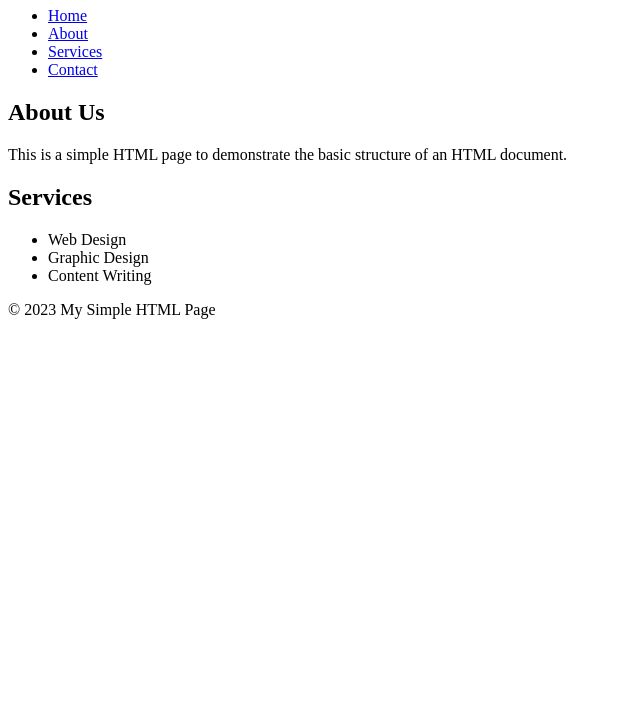
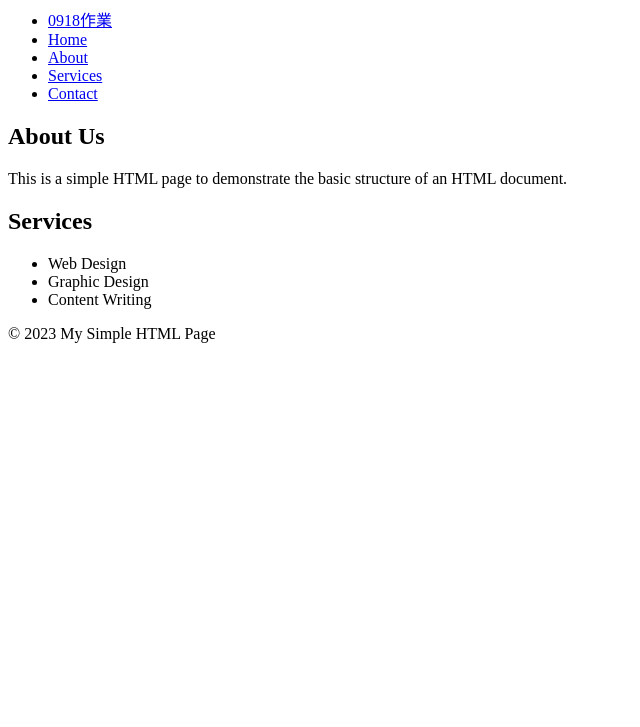
Before and after one commit to henrryliu/test_web, a plain HTML site: page index.html in a window 1280 px wide. Shown: the part 73-800 px from the top of the page, without its empty margins (0-640 px from the left). Drawn offline with Linux system fonts and the light colour scheme.

Commit message:
Update index.html

```diff
--- a/index.html
+++ b/index.html
@@ -12,6 +12,7 @@
 
     <nav>
         <ul>
+            <li><a href="0918.html" target="_blank">0918作業</a></li>
             <li><a href="#">Home</a></li>
             <li><a href="#">About</a></li>
             <li><a href="#">Services</a></li>
```
